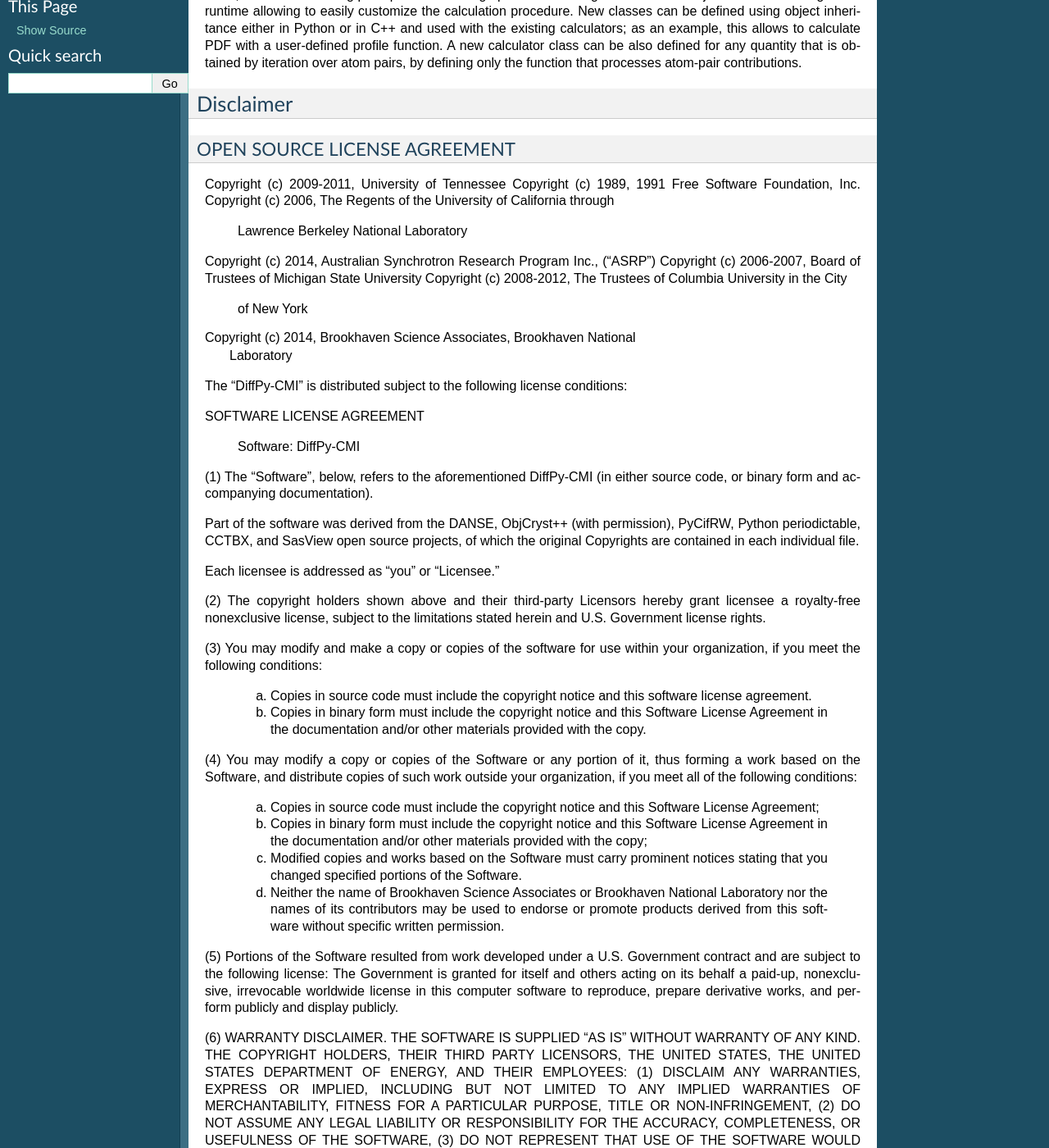
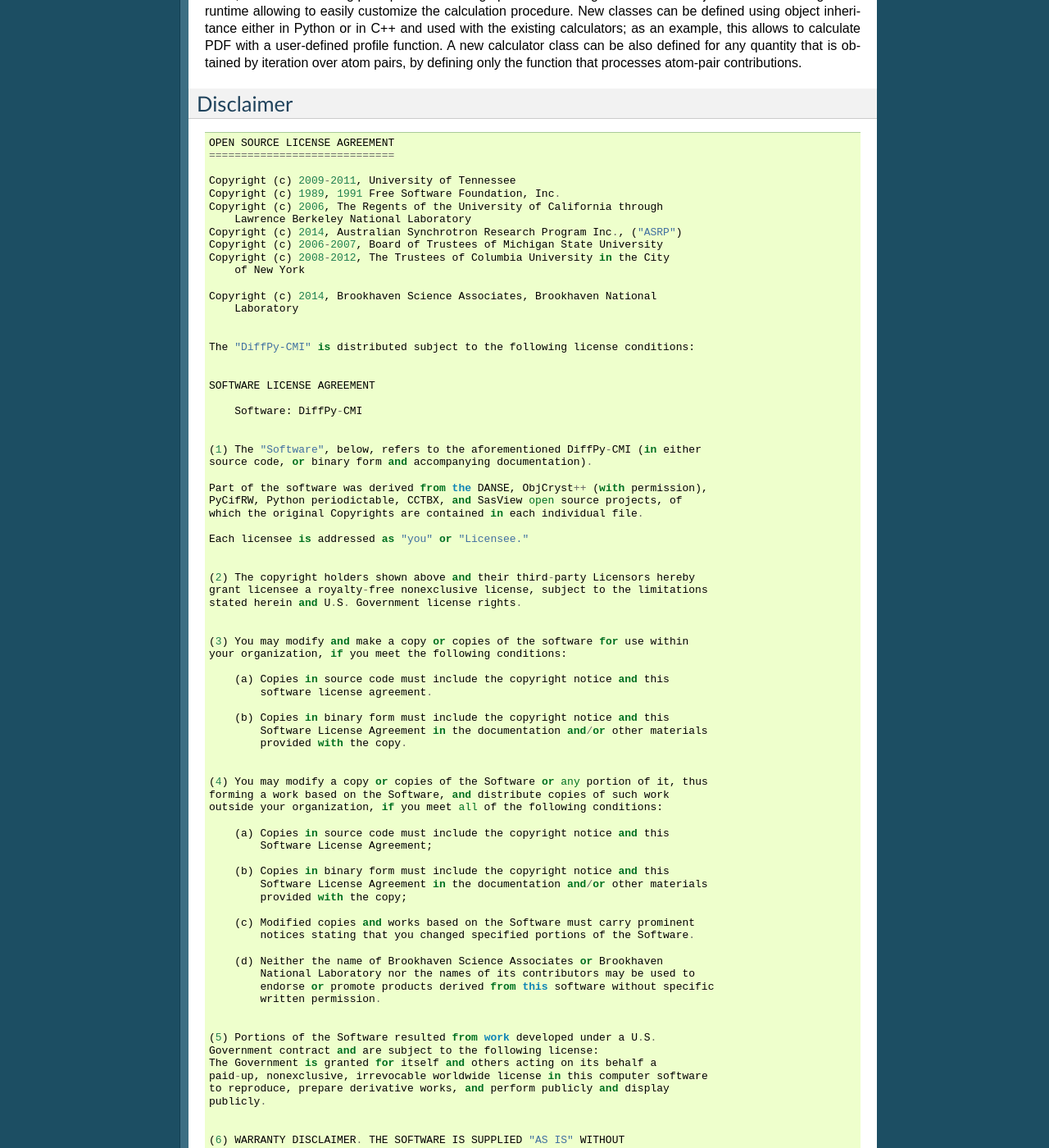
Before and after one commit to diffpy/diffpy.srreal, a Sphinx documentation site: the page built from doc/manual/source/index.rst, in a window 1280 px wide and 1400 px high, scrolled down 526 px. Shown: the whole window at 82% size. Built offline with Sphinx 7.4.7, drawn with Linux system fonts in a browser that asks for light colours; formulas are drawn with MathJax 3; pages that are not in the unit, such as notebooks, are missing from menus; the version number could not be read and is left out; some of the changed text lies outside the part shown.

```diff
--- a/doc/manual/source/index.rst
+++ b/doc/manual/source/index.rst
@@ -12,6 +12,7 @@ Software version |release|.
 Last updated |today|.
 
 diffpy.srreal - calculators for PDF, bond valence sum and other pair quantities
+
 
 The diffpy.srreal package provides calculators for atomic pair distribution
 function (PDF), bond valence sums (BVS), atom overlaps for a hard-sphere
@@ -31,7 +32,7 @@ be done in two modes - either as a real-space summation of peak profiles
 transform of the total scattering structure function (DebyePDFCalculator).
 
 The diffpy.srreal package is a Python binding to the C++ library libdiffpy
-(https://github.com/diffpy/libdiffpy/).  Calculators are created as
+(https://github.com/diffpy/libdiffpy).  Calculators are created as
 objects of a given calculator type and so multiple instances of the same
 calculator type can exist with different configurations.  Calculators are
 composed of other objects that perform lower-level tasks, such as calculating
@@ -47,7 +48,7 @@ pairs, by defining only the function that processes atom-pair contributions.
 Disclaimer
 ===================
 
-.. include:: ../../../LICENSE.txt
+.. literalinclude:: ../../../LICENSE.txt
 
 ================
 Acknowledgments
--- a/doc/manual/source/install.rst
+++ b/doc/manual/source/install.rst
@@ -8,45 +8,43 @@ Requirements
 
 The diffpy.srreal requires Python 2.6 or 2.7 and the following software:
 
-* `setuptools`   - tools for installing Python packages
-* `NumPy`        - library for scientific computing with Python
-* `scons`        - software constructions tool (1.0 or later)
-* `python-dev`   - header files for interfacing Python with C
-* `libboost-dev` - Boost C++ libraries development files (1.43 or later)
-* `libdiffpy`    - C++ library for PDF, bond valence sum and other pair
-                    quantity calculators https://github.com/diffpy/libdiffpy/
-* `diffpy.Structure` - simple storage and manipulation of atomic structures
-                    https://github.com/diffpy/diffpy.Structure/
+* ``setuptools`` - tools for installing Python packages
+* ``NumPy`` - library for scientific computing with Python
+* ``scons`` - software constructions tool (1.0 or later)
+* ``python-dev`` - header files for interfacing Python with C
+* ``libboost-dev`` - Boost C++ libraries development files (1.43 or later)
+* ``libdiffpy`` - C++ library for PDF, bond valence sum and other pair
+  quantity calculators https://github.com/diffpy/libdiffpy
+* ``diffpy.Structure`` - simple storage and manipulation of atomic structures
+  https://github.com/diffpy/diffpy.Structure
 
 Recommended software:
 
-* `periodictable` - periodic table of elements in Python
-                    http://www.reflectometry.org/danse/elements.html
-* `pyobjcryst`    - Python bindings to ObjCryst++, the Object Oriented
-                    Crystallographic library for C++
-                    https://github.com/diffpy/pyobjcryst/
+* ``periodictable`` - periodic table of elements in Python
+  http://www.reflectometry.org/danse/elements.html
+* ``pyobjcryst`` - Python bindings to ObjCryst++, the Object Oriented
+  Crystallographic library for C++, https://github.com/diffpy/pyobjcryst.
 
 Some of the required software may be available in the system package manager,
 for example, on Ubuntu Linux the dependencies can be installed as::
 
-    sudo apt-get install \
-        python-setuptools python-numpy scons \
-        build-essential python-dev libboost-dev
+   sudo apt-get install \
+      python-setuptools python-numpy scons \
+      build-essential python-dev libboost-dev
 
-For Mac OS X machine with the MacPorts package manager one could do::
+For Mac OS X machine with the MacPorts package manager one could do ::
 
-    sudo port install \
-        python27 py27-setuptools py27-numpy scons boost
+   sudo port install \
+      python27 py27-setuptools py27-numpy scons boost
 
 When installing with MacPorts, make sure the MacPorts bin directory is the
-first in the system PATH and that python27 is selected as the default::
-Python version in MacPorts:
+first in the system PATH and that python27 is selected as the default
+Python version in MacPorts::
 
-    sudo port select --set python python27
+   sudo port select --set python python27
 
 For other required packages see their respective web pages for installation
 instructions.
-
 
 .. index:: Installation
 
@@ -54,28 +52,28 @@ Installation
 ------------------------------------------------------------------------
 
 The easiest option is to use the latest DiffPy-CMI release bundle from
-http://www.diffpy.org/, which comes with diffpy.srreal and all other
+http://www.diffpy.org, which comes with diffpy.srreal and all other
 dependencies included.
 
 If you prefer to install from sources, make sure all required software
-packages are in place and then run::
+packages are in place and then run ::
 
-    sudo python setup.py install
+   sudo python setup.py install
 
 This installs diffpy.srreal for all users in the default system location.
 If administrator (root) access is not available, see the usage info from
-"python setup.py install --help" for options to install to a user-writable
+``python setup.py install --help`` for options to install to a user-writable
 location.  The installation integrity can be verified by changing to
-the HOME directory and running::
+the HOME directory and running ::
 
-    python -m diffpy.srreal.tests.run
+   python -m diffpy.srreal.tests.run
 
-An alternative way of installing diffpy.srreal is to use the scons tool,
+An alternative way of installing diffpy.srreal is to use the SCons tool,
 which can speed up the process by compiling the C++ files in parallel (-j4)::
 
-    sudo scons -j4 install
+   sudo scons -j4 install
 
-See "scons -h" for build parameters and options to install to a user-writable
+See ``scons -h`` for build parameters and options to install to a user-writable
 directory.
 
 
@@ -85,16 +83,15 @@ Development
 diffpy.srreal is an open-source software developed as a part of the
 DiffPy-CMI complex modeling initiative at the Brookhaven National
 Laboratory.  The diffpy.srreal sources are hosted at
-
-    https://github.com/diffpy/diffpy.srreal
+https://github.com/diffpy/diffpy.srreal.
 
 Feel free to fork the project and contribute.  To install diffpy.srreal
 in a development mode, where the sources are directly used by Python
-rather than copied to a system directory, use::
+rather than copied to a system directory, use ::
 
-    python setup.py develop --user
+   python setup.py develop --user
 
 To rebuild the C++ extension module and then optionally test the code
-integrity, use::
+integrity, use ::
 
-    scons -j4 build=debug develop [test]
+   scons -j4 build=debug develop [test]
```
Also changed, not shown: doc/manual/source/api/diffpy.rst (+9 -4 lines), doc/manual/source/api/diffpy.srreal.rst (+48 -51 lines).
